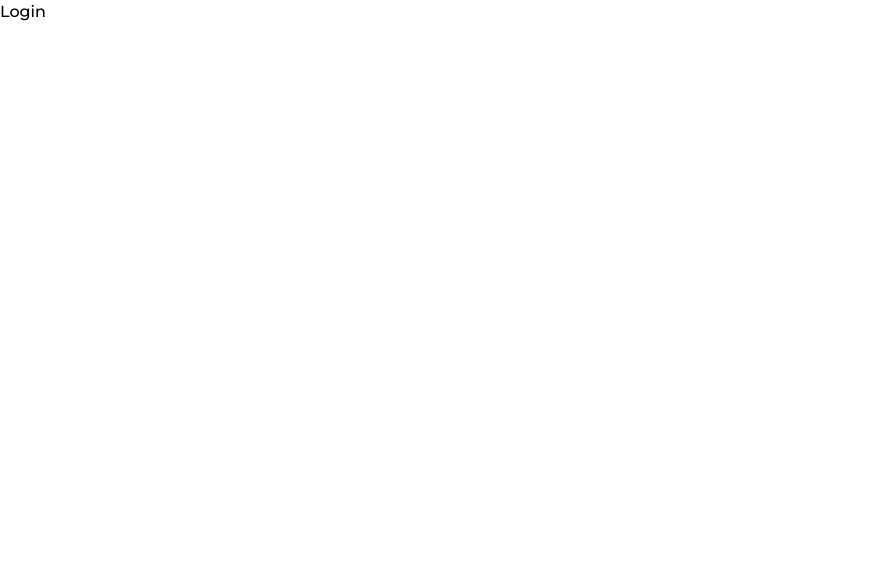
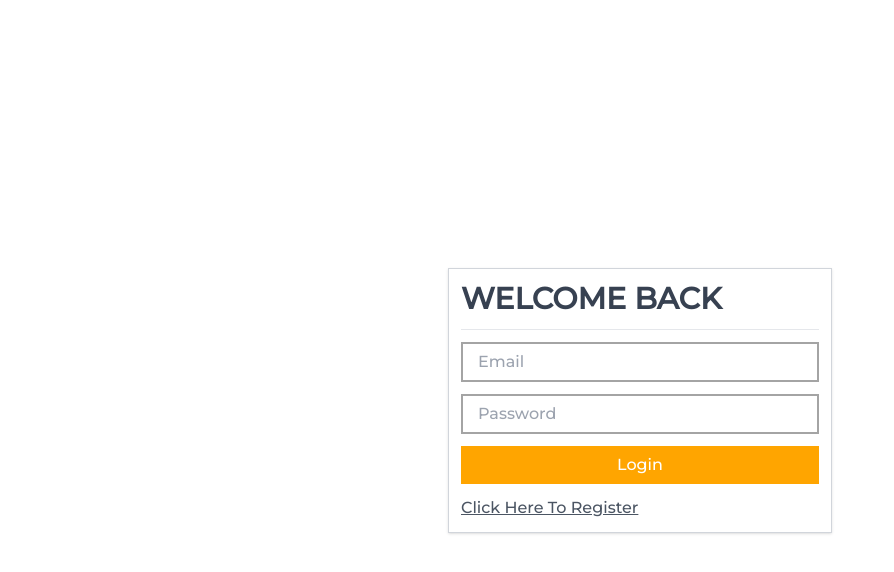
Before and after one commit to NS011618/Flipr_hackthon, a React (Create React App) app in the folder client/: page /login in a window 1280 px wide. Shown: the top 572 px of the page, without its empty margins (0-894 px from the left). Built offline with nearby package versions, Linux system fonts and the light colour scheme.

Commit message:
creating login form and navigating from login page to home page after login

```diff
--- a/client/src/App.js
+++ b/client/src/App.js
@@ -7,7 +7,7 @@ function App() {
     <div className="App">
       <BrowserRouter>
         <Routes>
-          <Route path="/home" element={<Home />} />
+          <Route path="/" element={<Home />} />
           <Route path="/login" element={<Login />} />
           <Route path="/register" element={<Register />} />
         </Routes>
--- a/client/src/pages/Login.js
+++ b/client/src/pages/Login.js
@@ -1,8 +1,39 @@
 import React from 'react'
-
+import { useState } from 'react';
+import { Link, useNavigate } from 'react-router-dom';
+import axios from 'axios';
 function Login() {
+  const navigate = useNavigate();
+  const [user , setUser] = useState({
+    name:"",
+    email:"",
+    password:"",
+  });
+  const login = async()=>{
+    try {
+        const response = await axios.post('/api/users/login',user);
+        if(response.data.success){
+            alert("user logged in successfully");
+            localStorage.setItem("token",response.data.data);
+            navigate("/");
+        }else{
+            alert(response.data.message);
+        }
+    } catch (error) {
+        console.log(error);
+    }
+  };
   return (
-    <div>Login</div>
+    <div className='min-h-screen flex items-center justify-center'>
+        <div className='flex flex-col gap-3 w-96 p-3 shadow border border-gray-300'>
+            <h1 className='text-3xl font-bold text-gray-700'>WELCOME BACK</h1>
+            <hr/>
+            <input type='email' value={user.email} onChange={(e)=> setUser({...user,email: e.target.value})} placeholder='Email'/>
+            <input type='password' value={user.password} onChange={(e)=> setUser({...user,password: e.target.value})} placeholder='Password'/>
+            <button type='submit' onClick={login} className='primary'>Login</button>
+            <Link to='/register' className='text-gray-600 underline'>Click Here To Register</Link>
+        </div>
+    </div>
   )
 }
 
--- a/client/src/pages/Register.js
+++ b/client/src/pages/Register.js
@@ -1,9 +1,9 @@
 import React from 'react'
 import { useState } from 'react';
 import axios from 'axios';
+import { Link } from 'react-router-dom';
 function Register() {
   const [user , setUser] = useState({
-    name:"",
     email:"",
     password:"",
   });
@@ -28,6 +28,7 @@ function Register() {
             <input type='email' value={user.email} onChange={(e)=> setUser({...user,email: e.target.value})} placeholder='Email'/>
             <input type='password' value={user.password} onChange={(e)=> setUser({...user,password: e.target.value})} placeholder='Password'/>
             <button type='submit' onClick={register} className='primary'>Register</button>
+            <Link to='/login' className='text-gray-600 underline'>Click Here To Login</Link>
         </div>
     </div>
   )
```
Also changed, not shown: 1 other file (tests, documents, lock files or other folders).
